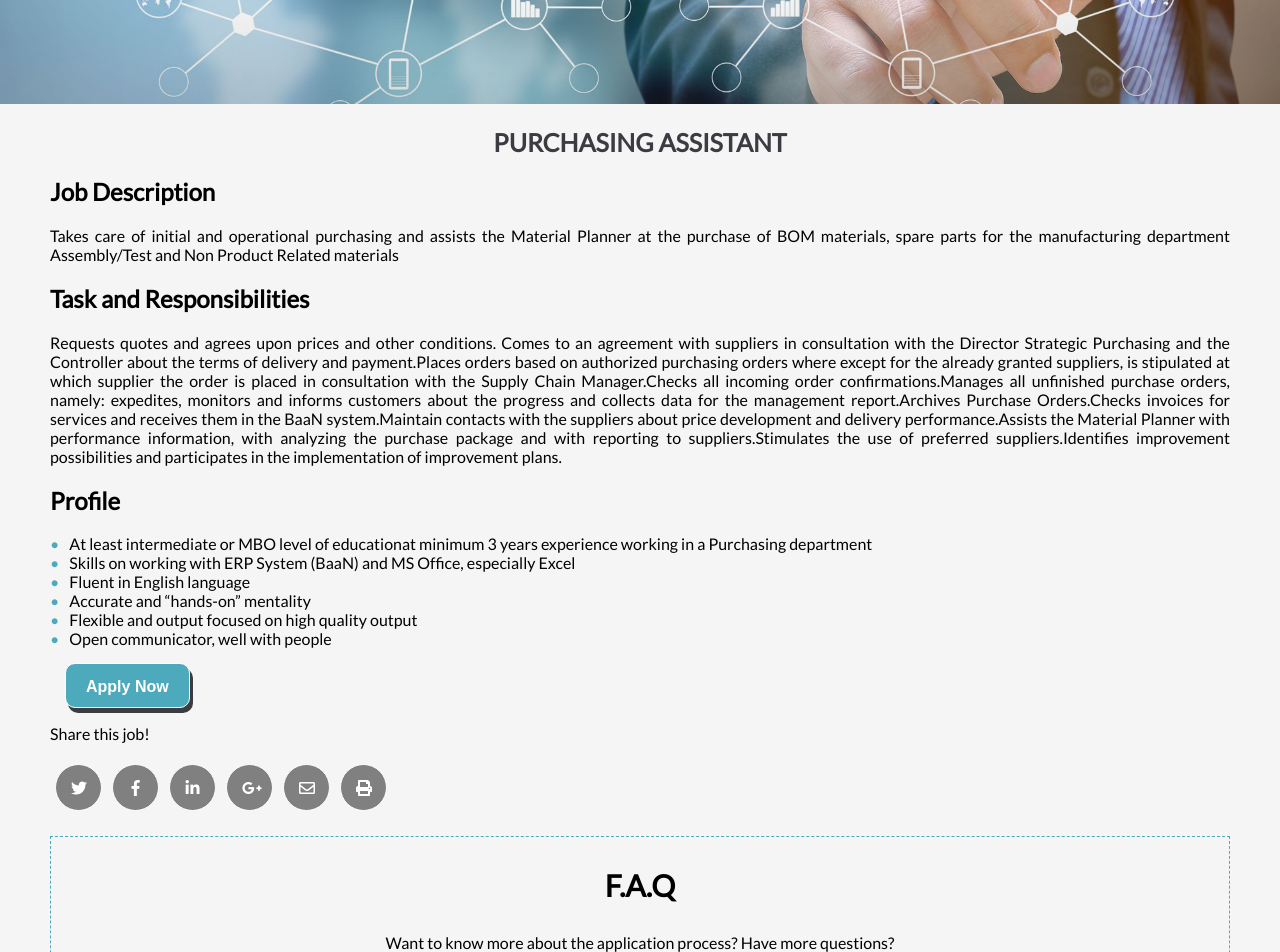
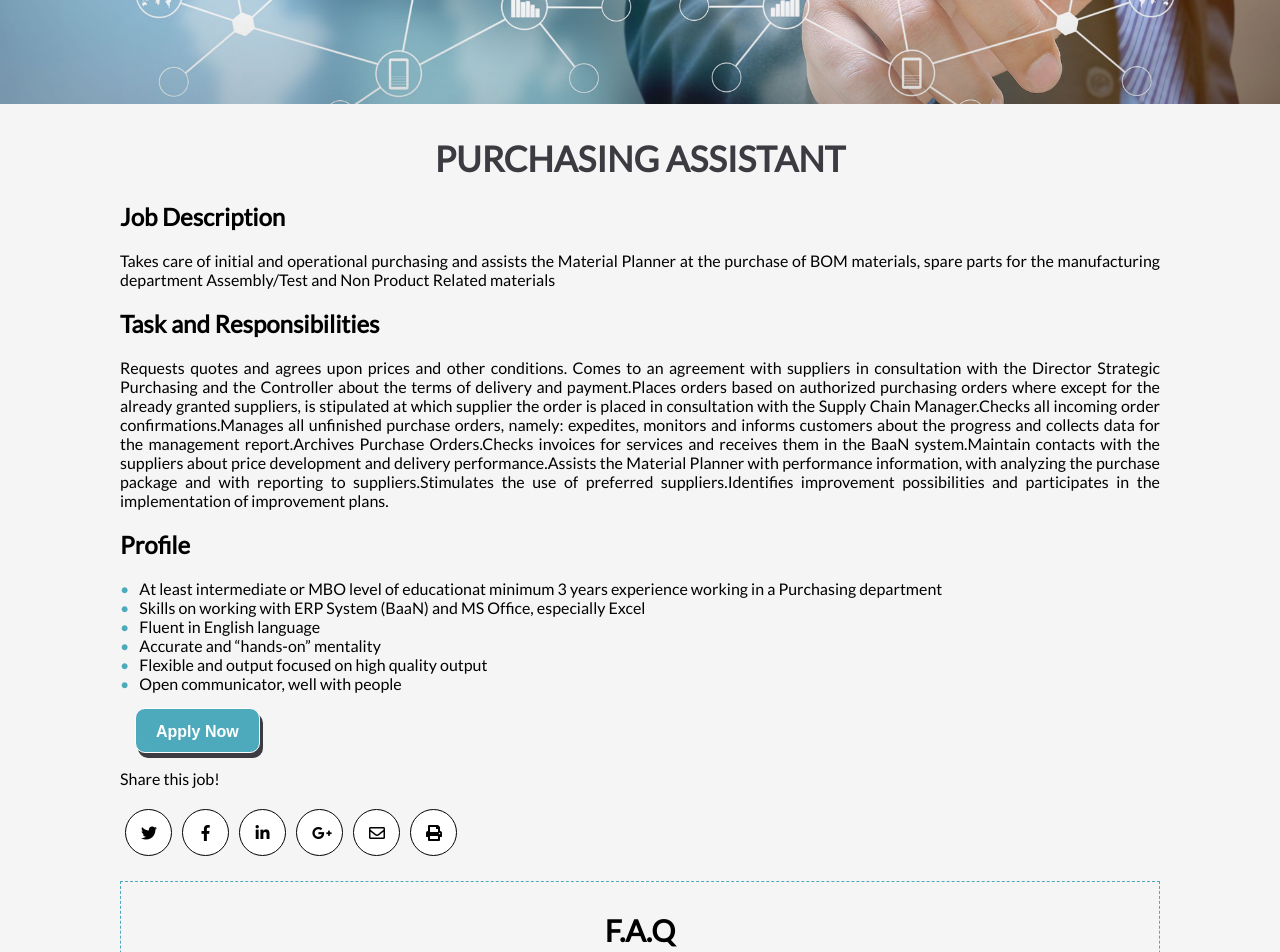
Before and after one commit to sabeenski/royal-mirage, a React (Create React App) app: page / in a window 1280 px wide. Shown: the part 280-1232 px from the top of the page. Built offline with nearby package versions, Linux system fonts and the light colour scheme.

Commit message:
fixes with styling

```diff
--- a/src/App.css
+++ b/src/App.css
@@ -2,7 +2,8 @@
 
 body {
   font-family: 'Lato';
-  background-color: #F5F5F5
+  background-color: #F5F5F5;
+
 }
 
 button {
--- a/src/components/JobForm.css
+++ b/src/components/JobForm.css
@@ -34,7 +34,7 @@
 }
 
 .job-position {
-  font-size: 25px;
+  font-size: 35px;
   color: #3B3B41;
   text-align: center;
   font-weight: bold;
--- a/src/components/JobPage.css
+++ b/src/components/JobPage.css
@@ -1,9 +1,12 @@
 
 
 .job-page {
-  margin: 20px  50px;
-  text-align: justify
+  margin: 30px  120px;
+  text-align: justify;
+
 }
+
+
 
  .job-details li::before {
   content: "\2022";
@@ -19,10 +22,10 @@
 .social-media i {
   border: solid 1px;
   border-radius: 50px;
-  background-color: gray;
+  background-color: white;
   padding: 15px;
   margin: 5px;
-  color: white;
+  color: black;
   height: 15px;
   width: 15px;
   text-align: center;
@@ -34,7 +37,8 @@ button .apply {
   margin-left: 80px
 }
 .social-media i:hover {
-  color: rgb(90, 184, 202)
+  color:white;
+  background-color:  rgb(90, 184, 202)
 }
 
 .FAQ {
--- a/src/components/Navbar.css
+++ b/src/components/Navbar.css
@@ -14,6 +14,7 @@
   color: white;
   list-style: none;
   font-weight: 600;
+  text-transform: uppercase
 }
 
 .navbar li:hover, .navbar li:active {
@@ -41,7 +42,6 @@
     display: block;
     height: 45px;
     width: 100%;
-    /* background-color: red; */
     cursor: pointer;
     background: url('/images/burger.png') no-repeat 15% center;
 
@@ -81,8 +81,12 @@
     text-transform: uppercase;
     font-weight: 800;
     position: relative;
+    text-decoration: #4DAABC underline
+  }
 
-  }
+
+
+
 
   .navbar .logo {
      height: 0px;
```
